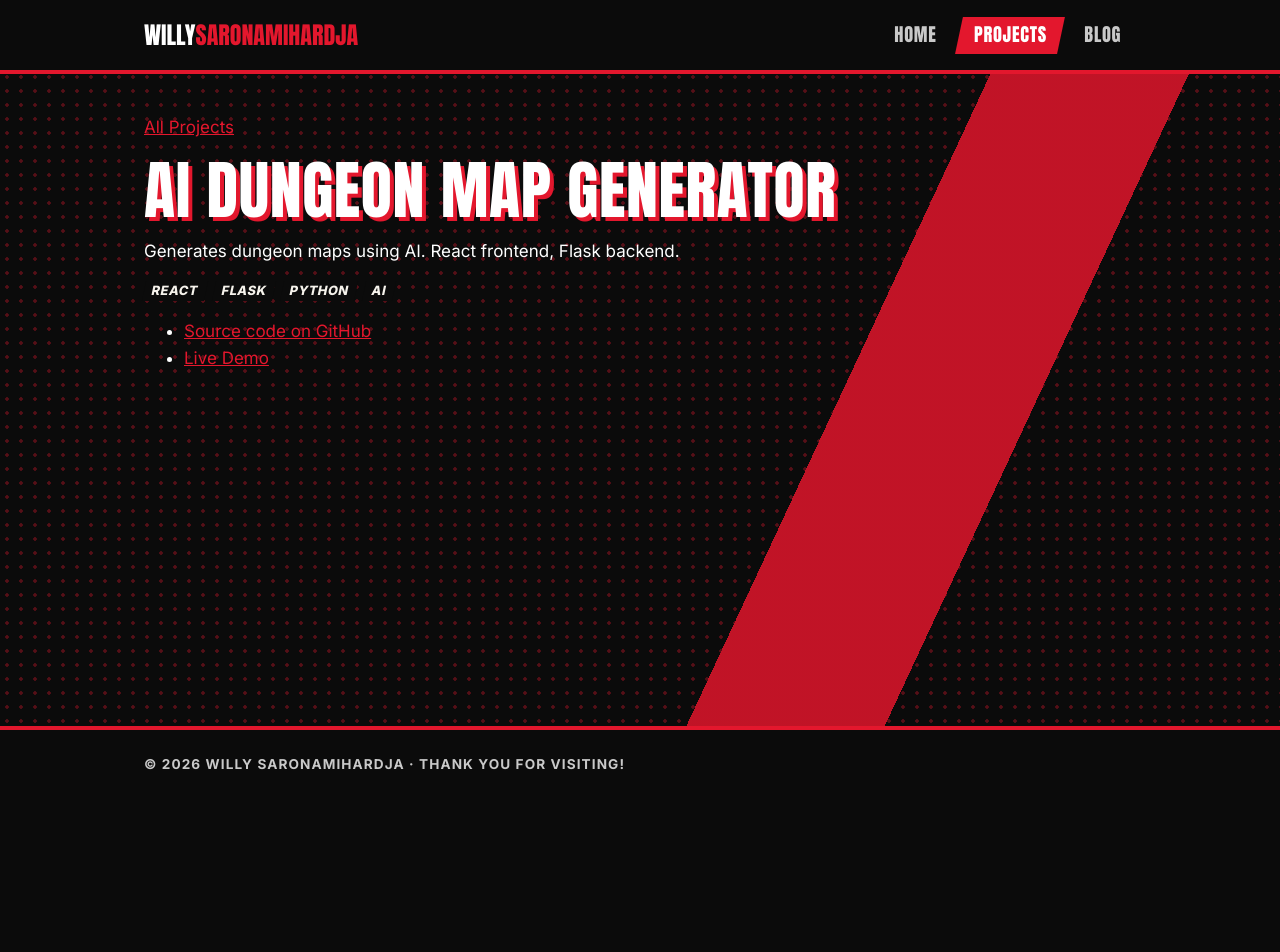
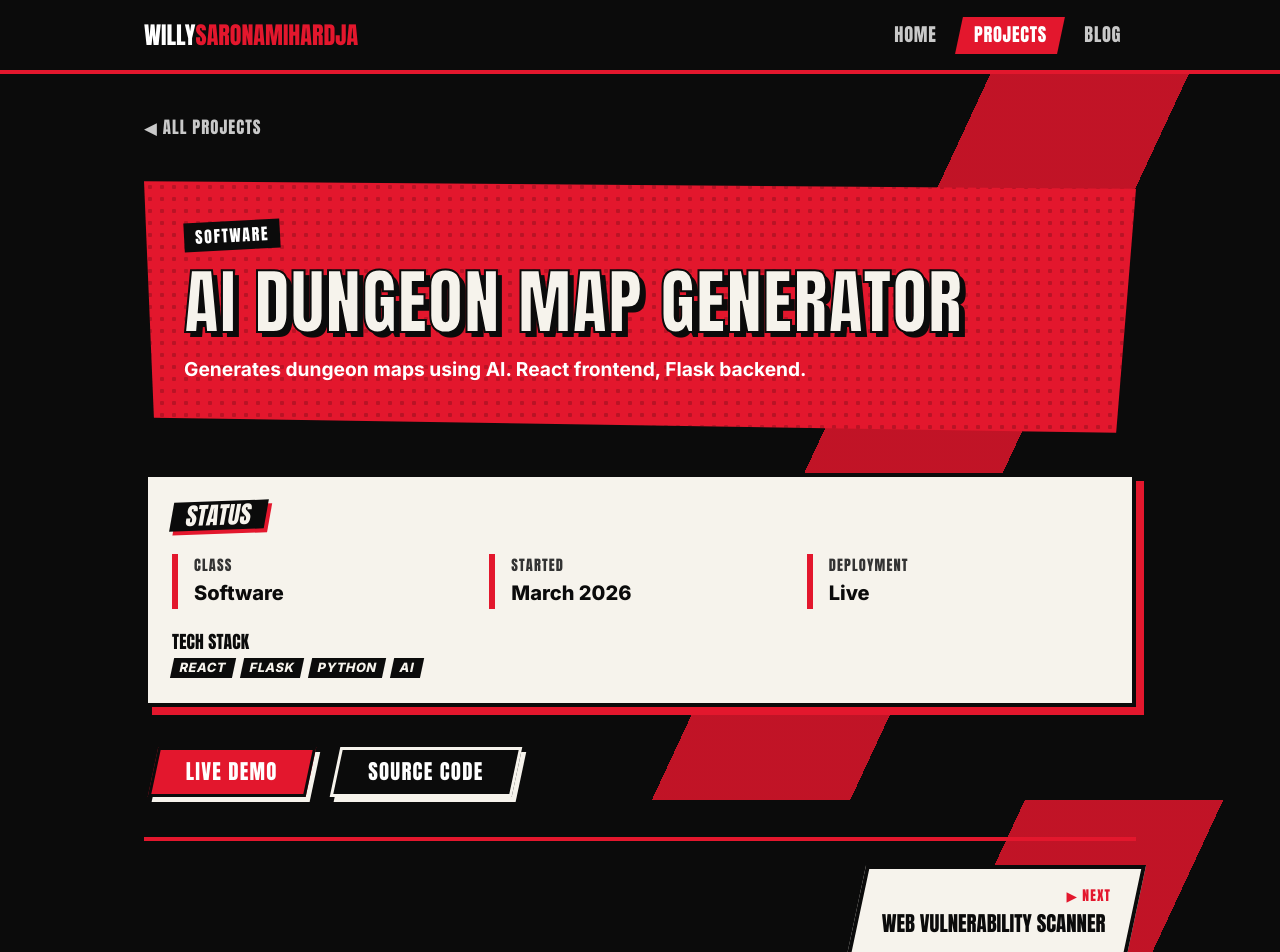
Before and after one commit to wsaronam/my-portfolio, a React (Vite) app in the folder apps/web/: page /projects/ai-map-generator in a window 1280 px wide. Shown: the top 952 px of the page. Before the commit the page ends 800 px from the top, so only its background shows below. Built offline with nearby package versions, Linux system fonts and the light colour scheme.

Commit message:
updates
- building and styling project details page

```diff
--- a/apps/web/src/components/ui/ExternalLink.tsx
+++ b/apps/web/src/components/ui/ExternalLink.tsx
@@ -6,13 +6,15 @@ import type { ReactNode } from "react";
 type ExternalLinkProps = {
     href: string
     children: ReactNode
+    className?: string
 }
 
 
-export function ExternalLink({ href, children }: ExternalLinkProps) {
+export function ExternalLink({ href, children, className }: ExternalLinkProps) {
     return (
-        <a href={href} target='_blank' rel='noopener noreferrer'>
+        <a href={href} target='_blank' rel='noopener noreferrer' className={className}>
             {children}
+            <span className='visually-hidden'> (opens in a new tab)</span>
         </a>
     )
 }
--- /dev/null
+++ b/apps/web/src/features/projects/ProjectDetailPage.module.css
@@ -0,0 +1,208 @@
+.page {
+    display: grid;
+    gap: var(--space-5);
+}
+
+.back {
+    justify-self: start;
+    font-family: var(--font-display);
+    font-size: 1.05rem;
+    letter-spacing: 0.06em;
+    text-transform: uppercase;
+    color: var(--color-muted);
+    text-decoration: none;
+}
+
+.back:hover {
+    color: var(--color-text);
+}
+
+
+/* ---------- title panel ---------- */
+.hero {
+    padding: var(--space-5) var(--space-5) calc(var(--space-5) + 0.5rem);
+    color: var(--color-accent-ink);
+    background-color: var(--color-accent);
+    background-image: radial-gradient(rgb(0 0 0 / 0.18) 2px, transparent 2.5px);
+    background-size: 12px 12px;
+    clip-path: polygon(0 0, 100% 3%, 98% 100%, 1% 94%);
+}
+
+.badge {
+    display: inline-block;
+    margin: 0 0 var(--space-3);
+    padding: 0.1em 0.7em;
+    font-family: var(--font-display);
+    font-size: 1rem;
+    letter-spacing: 0.1em;
+    text-transform: uppercase;
+    color: var(--color-text);
+    background: var(--color-ink);
+    transform: rotate(-3deg);
+}
+
+.title {
+    font-size: clamp(2.5rem, 8vw, 4.5rem);
+    color: var(--color-paper);
+    -webkit-text-stroke: 2px var(--color-ink);
+    text-shadow: 5px 5px 0 var(--color-ink);
+}
+
+.summary {
+    max-width: 50ch;
+    margin: 0;
+    font-size: 1.2rem;
+    font-weight: 700;
+}
+
+
+/* ---------- status panel ---------- */
+.status {
+    padding: var(--space-4);
+    color: var(--color-ink);
+    background: var(--color-paper);
+    border: 4px solid var(--color-ink);
+    box-shadow: 8px 8px 0 var(--color-accent);
+}
+
+.statusHeading {
+    display: inline-block;
+    margin-bottom: var(--space-4);
+    padding: 0.1em 0.6em;
+    font-size: 1.5rem;
+    color: var(--color-paper);
+    background: var(--color-ink);
+    box-shadow: 4px 4px 0 var(--color-accent);
+    transform: skewX(var(--skew)) rotate(-2deg);
+}
+
+.stats {
+    display: grid;
+    grid-template-columns: repeat(auto-fit, minmax(12rem, 1fr));
+    gap: var(--space-3);
+    margin: 0 0 var(--space-4);
+}
+
+.stat {
+    padding-left: var(--space-3);
+    border-left: 6px solid var(--color-accent);
+}
+
+.stat dt {
+    font-family: var(--font-display);
+    font-size: 0.9rem;
+    letter-spacing: 0.08em;
+    text-transform: uppercase;
+    color: var(--color-text-on-paper);
+}
+
+.stat dd {
+    margin: 0;
+    font-size: 1.25rem;
+    font-weight: 800;
+}
+
+.subheading {
+    margin-bottom: var(--space-2);
+    font-size: 1.1rem;
+}
+
+
+/* ---------- buttons ---------- */
+.actions {
+    display: flex;
+    flex-wrap: wrap;
+    gap: var(--space-4);
+    padding-left: 0.5em;
+}
+
+.button {
+    position: relative;
+    isolation: isolate;
+    display: inline-block;
+    padding: 0.4em 1.6em;
+    font-family: var(--font-display);
+    font-size: 1.3rem;
+    letter-spacing: 0.06em;
+    text-transform: uppercase;
+    text-decoration: none;
+    color: var(--color-text);
+}
+
+.button::before {
+    content: '';
+    position: absolute;
+    inset: 0;
+    z-index: -1;
+    background: var(--color-ink);
+    border: 3px solid var(--color-paper);
+    box-shadow: 5px 5px 0 var(--color-paper);
+    transform: skewX(var(--skew));
+    transition: transform 120ms ease;
+}
+
+.button:hover::before {
+    transform: skewX(var(--skew)) scale(1.06);
+}
+
+.primary {
+    color: var(--color-accent-ink);
+}
+
+.primary::before {
+    background: var(--color-accent);
+    border-color: var(--color-ink);
+}
+
+
+/* ---------- previous / next ---------- */
+.pager {
+    display: flex;
+    flex-wrap: wrap;
+    gap: var(--space-3);
+    padding-top: var(--space-4);
+    border-top: 4px solid var(--color-accent);
+}
+
+.pagerLink {
+    display: flex;
+    flex-direction: column;
+    padding: var(--space-3) var(--space-4);
+    color: var(--color-ink);
+    background: var(--color-paper);
+    border: 4px solid var(--color-ink);
+    text-decoration: none;
+    transform: skewX(var(--skew));
+    transition: box-shadow 120ms ease;
+}
+
+.pagerLink:hover {
+    box-shadow: 6px 6px 0 var(--color-accent);
+}
+
+/* counter-skew the text so it stands straight */
+.pagerLabel,
+.pagerTitle {
+    display: block;
+    transform: skewX(calc(var(--skew) * -1));
+}
+
+.pagerNext {
+    margin-left: auto;
+    align-items: flex-end;
+    text-align: right;
+}
+
+.pagerLabel {
+    font-family: var(--font-display);
+    font-size: 0.85rem;
+    letter-spacing: 0.08em;
+    text-transform: uppercase;
+    color: var(--color-accent);
+}
+
+.pagerTitle {
+    font-family: var(--font-display);
+    font-size: 1.3rem;
+    text-transform: uppercase;
+}
--- a/apps/web/src/features/projects/ProjectDetailPage.tsx
+++ b/apps/web/src/features/projects/ProjectDetailPage.tsx
@@ -1,9 +1,13 @@
 import { ExternalLink } from "../../components/ui/ExternalLink";
 import { NotFoundPage } from "../../pages/NotFoundPage";
-import { getProjectBySlug } from "./projects.data";
+import { getAdjacentProjects, getProjectBySlug } from "./projects.data";
 import { TagList } from "../../components/ui/TagList";
 
 import { useParams, Link } from "react-router";
+
+import styles from './ProjectDetailPage.module.css';
+import { CATEGORY_LABELS } from "./categories";
+import { formatMonthYear } from "../../lib/formatDate";
 
 
 
@@ -16,27 +20,81 @@ export function ProjectDetailPage() {
         return <NotFoundPage />
     }
 
+    const { previous, next } = getAdjacentProjects(project.slug);
+
 
     return (
-        <article>
-            <p>
-                <Link to='/projects'>All Projects</Link>
-            </p>
-            <h1>{project.title}</h1>
-            <p>{project.summary}</p>
+        <article className={styles.page}>
+            <title>{`${project.title} | Willy Saronamihardja`}</title>
 
-            <TagList tags={project.tags} label='Technologies' />
+            <Link to='/projects' className={styles.back}>
+                <span aria-hidden='true'>◀ </span>
+                All Projects
+            </Link>
 
-            <ul>
-                <li>
-                    <ExternalLink href={project.repoUrl}>Source code on GitHub</ExternalLink>
-                </li>
+            <header className={styles.hero}>
+                <p className={styles.badge}>{CATEGORY_LABELS[project.category]}</p>
+                <h1 className={styles.title}>{project.title}</h1>
+                <p className={styles.summary}>{project.summary}</p>
+            </header>
+
+            <section className={styles.status} aria-labelledby='status-heading'>
+                <h2 id='status-heading' className={styles.statusHeading}>
+                    Status
+                </h2>
+                <dl className={styles.stats}>
+                    <div className={styles.stat}>
+                        <dt>Class</dt>
+                        <dd>{CATEGORY_LABELS[project.category]}</dd>
+                    </div>
+                    <div className={styles.stat}>
+                        <dt>Started</dt>
+                        <dd>
+                            <time dateTime={project.date}>{formatMonthYear(project.date)}</time>
+                        </dd>
+                    </div>
+                    <div className={styles.stat}>
+                        <dt>Deployment</dt>
+                        <dd>{project.liveUrl ? 'Live' : 'Source only'}</dd>
+                    </div>
+                </dl>
+                <h3 className={styles.subheading}>Tech stack</h3>
+                <TagList tags={project.tags} label='Technologies' />
+            </section>
+
+            <div className={styles.actions}>
                 {project.liveUrl && (
-                    <li>
-                        <ExternalLink href={project.liveUrl}>Live Demo</ExternalLink>
-                    </li>
+                    <ExternalLink href={project.liveUrl} className={`${styles.button} ${styles.primary}`}>
+                        Live demo
+                    </ExternalLink>
                 )}
-            </ul>
+                <ExternalLink href={project.repoUrl} className={styles.button}>
+                    Source code
+                </ExternalLink>
+            </div>
+
+            {(previous || next) && (
+                <nav className={styles.pager} aria-label='More projects'>
+                    {previous && (
+                        <Link to={`/projects/${previous.slug}`} className={styles.pagerLink}>
+                            <span className={styles.pagerLabel}>
+                                <span aria-hidden='true'>◀ </span>
+                                Previous
+                            </span>
+                            <span className={styles.pagerTitle}>{previous.title}</span>
+                        </Link>
+                    )}
+                    {next && (
+                        <Link to={`/projects/${next.slug}`} className={`${styles.pagerLink} ${styles.pagerNext}`}>
+                            <span className={styles.pagerLabel}>
+                                <span aria-hidden='true'>▶ </span>
+                                Next
+                            </span>
+                            <span className={styles.pagerTitle}>{next.title}</span>
+                        </Link>
+                    )}
+                </nav>
+            )}
         </article>
     )
 }
```
